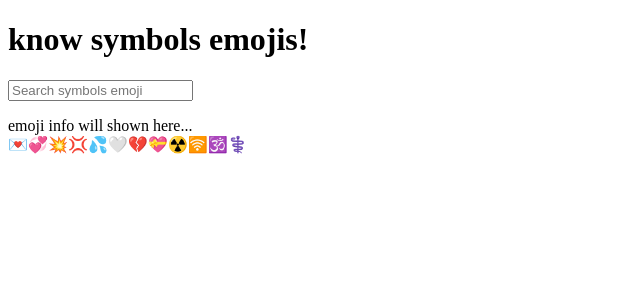
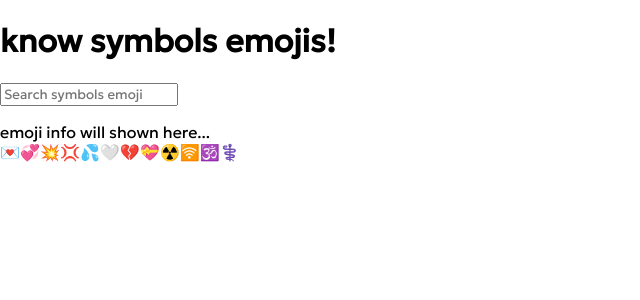
Before and after one commit to neerajsingh869/emoji-interpretor, a React (Vite) app: page / in a window 1280 px wide. Shown: the top 300 px of the page, without its empty margins (0-640 px from the left). Built offline with nearby package versions, Linux system fonts and the light colour scheme.

Commit message:
style: add root level styles

```diff
--- a/src/App.css
+++ b/src/App.css
@@ -0,0 +1,8 @@
+@import url('https://fonts.googleapis.com/css2?family=Geologica:wght@300;400&display=swap');
+
+* {
+  font-family: 'Geologica', sans-serif;
+  box-sizing: border-box;
+  margin-left: 0;
+  margin-right: 0;
+}
```
